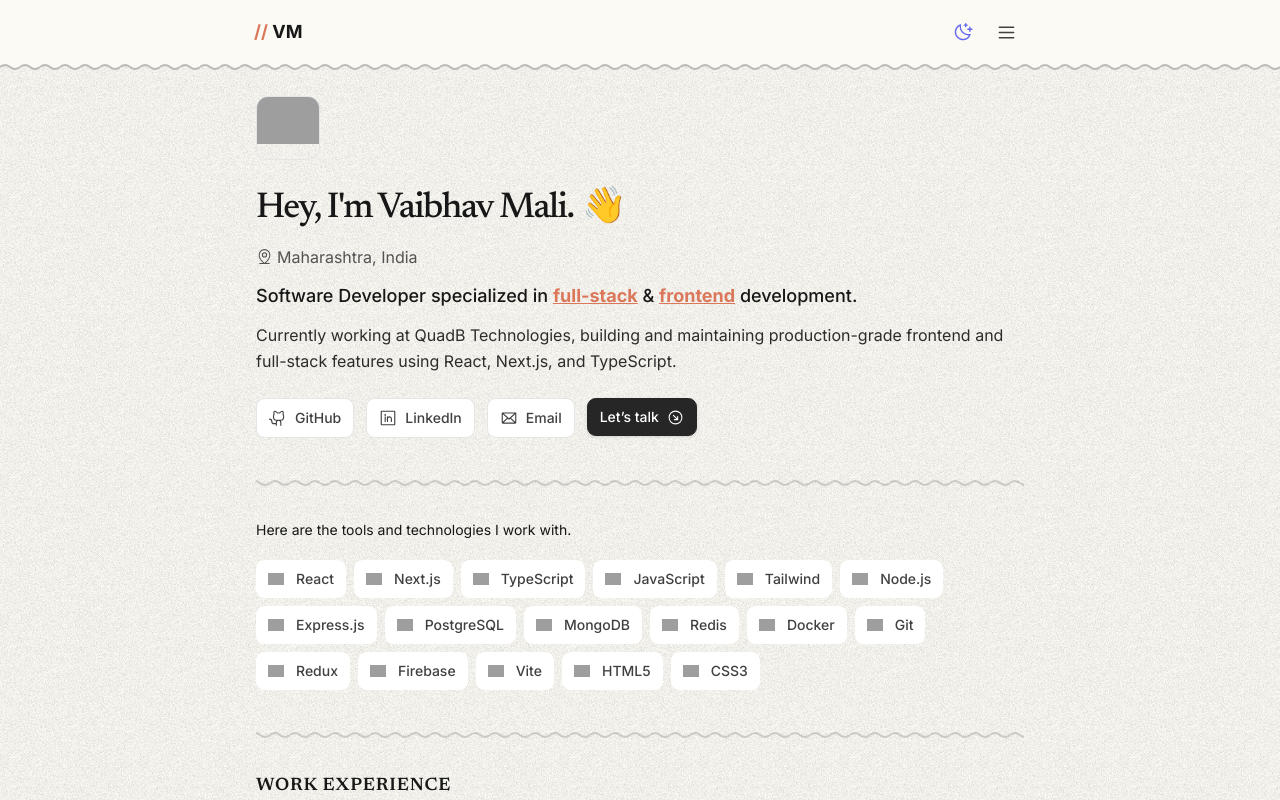
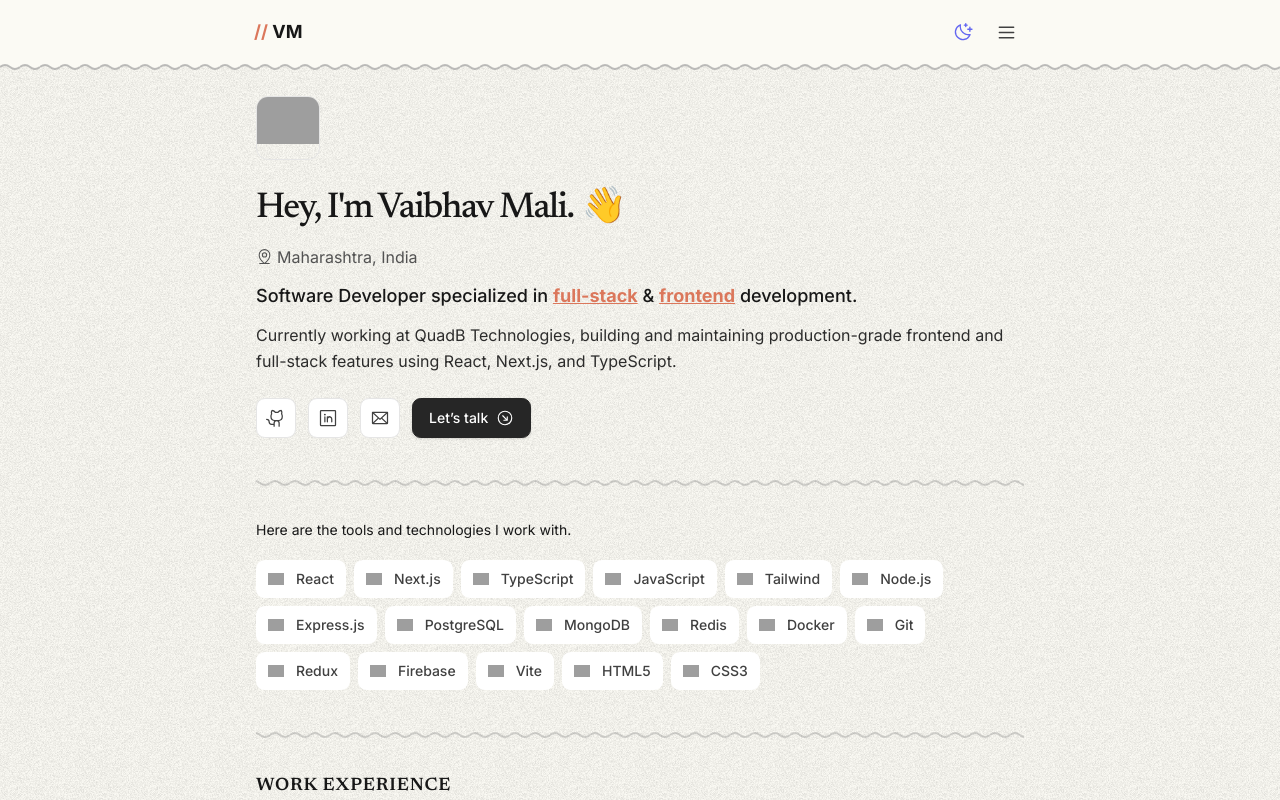
Before and after one commit to vaibhavmali-git/portfolio, a Next.js app: page / in a window 1280 px wide. Shown: the top 800 px of the page. Built offline with nearby package versions, Linux system fonts and the light colour scheme; grey boxes are pictures that could not be loaded.

Commit message:
style: fix hero button alignment and ensure square social icons

```diff
--- a/components/Contacts.tsx
+++ b/components/Contacts.tsx
@@ -32,7 +32,7 @@ export function Contacts() {
                   {link.icon}
                 </span>
               )}
-              <span className="font-medium">{link.name}</span>
+              <span className="font-medium text-xs sm:text-sm">{link.name}</span>
             </a>
           ))}
       </div>
--- a/components/Hero.tsx
+++ b/components/Hero.tsx
@@ -50,7 +50,6 @@ export function Hero() {
       <div className="space-y-4">
         <h1 className="text-3xl sm:text-4xl md:text-4xl font-medium text-neutral-900 dark:text-neutral-100 font-serif tracking-[-1.5px]">
           Hey, I'm <span className="font-serif">{personalInfo.name}.</span>
-
           <span className="inline-block ml-2 animate-wave cursor-default origin-[70%_70%]">👋</span>
         </h1>
 
@@ -64,36 +63,34 @@ export function Hero() {
             {renderTagline(personalInfo.tagline)}
           </p>
 
-          <p className=" text-sm sm:text-base leading-relaxed opacity-90 text-neutral-900 dark:text-neutral-300">
+          <p className="text-sm sm:text-base leading-relaxed opacity-90 text-neutral-900 dark:text-neutral-300">
             {personalInfo.description}
           </p>
         </div>
 
-        <div className="flex flex-wrap gap-3 pt-2">
+        <div className="flex flex-wrap gap-2 sm:gap-3 pt-2">
           {heroSocials.map((link) => (
             <a
               key={link.name}
               href={link.url}
               target="_blank"
               rel="noopener noreferrer"
-              className="flex items-center justify-center gap-2 px-2.5 py-1.5 sm:px-3 sm:py-2 h-8.5 sm:h-10 bg-white dark:bg-neutral-800 border border-neutral-200 dark:border-neutral-700 rounded-[0.55rem] text-sm text-neutral-700 dark:text-neutral-300 dark:hover:border-neutral-600 hover:shadow-sm dark:hover:shadow-neutral-900/50 transition-all"
+              className="flex items-center justify-center w-8.5 h-8.5 sm:w-10 sm:h-10 bg-white dark:bg-neutral-800 border border-neutral-200 dark:border-neutral-700 rounded-[0.55rem] text-neutral-700 dark:text-neutral-300 dark:hover:border-neutral-600 hover:shadow-sm dark:hover:shadow-neutral-900/50 transition-all shrink-0"
+              aria-label={link.name}
             >
-              {typeof link.icon === "string" ? (
-                <span className="text-base">{link.icon}</span>
-              ) : (
-                link.icon
-              )}
-              <span className="hidden sm:flex font-medium">{link.name}</span>
+              <span className="shrink-0 scale-90 sm:scale-100">
+                {link.icon}
+              </span>
             </a>
           ))}
 
           <a
             href="#contact"
             onClick={handleScroll}
-            className="flex items-center justify-center gap-2 px-3 h-9.5 rounded-[0.55rem] bg-[#262626] dark:bg-[#fafafa] border border-[#262626] dark:border-[#fafafa]  text-sm text-white dark:text-neutral-900 hover:opacity-90 transition-all shadow-sm cursor-pointer"
+            className="flex items-center justify-center gap-2 px-3 sm:px-4 h-8.5 sm:h-10 rounded-[0.55rem] bg-[#262626] dark:bg-[#fafafa] border border-[#262626] dark:border-[#fafafa] text-white dark:text-neutral-900 hover:opacity-90 transition-all shadow-sm cursor-pointer shrink-0"
           >
-            <span className="font-medium">Let’s talk</span>
-            <ArrowCircleDownRight size={17} weight="regular" />
+            <span className="font-medium text-xs sm:text-sm">Let’s talk</span>
+            <ArrowCircleDownRight size={18} weight="regular" />
           </a>
         </div>
       </div>
--- a/components/ui/TypeBadge.tsx
+++ b/components/ui/TypeBadge.tsx
@@ -16,7 +16,7 @@ export function TypeBadge({ type }: TypeBadgeProps) {
 
   return (
     <span
-      className={`inline-flex items-center px-3 py-1 text-xs font-medium rounded-[0.4rem] border mt-1 ${styles[type]}`}
+      className={`inline-flex items-center px-3 py-1 text-[10px] sm:text-[11px] font-medium rounded-[0.5rem] border mt-1 ${styles[type]}`}
     >
       {type}
     </span>
--- a/data/socialLinks.tsx
+++ b/data/socialLinks.tsx
@@ -12,31 +12,31 @@ export const socialLinks: SocialLink[] = [
   {
     name: "GitHub",
     url: "https://github.com/vaibhavmali-git",
-    icon: <GithubLogo size={18} weight="regular" />,
+    icon: <GithubLogo size={20} weight="regular" />,
   },
   {
     name: "LinkedIn",
     url: "https://www.linkedin.com/in/vaibhavmali-li/",
-    icon: <LinkedinLogo size={18} weight="regular" />,
+    icon: <LinkedinLogo size={20} weight="regular" />,
   },
   {
     name: "Email",
     url: "mailto:vaibhavmali.dev@gmail.com",
-    icon: <Envelope size={18} weight="regular" />,
+    icon: <Envelope size={20} weight="regular" />,
   },
   {
     name: "Instagram",
     url: "https://www.instagram.com/vaibhavmali.ig/",
-    icon: <InstagramLogo size={18} weight="regular" />,
+    icon: <InstagramLogo size={20} weight="regular" />,
   },
   {
     name: "X/Twitter",
     url: "https://twitter.com/vaibhavmali_01",
-    icon: <XLogo size={18} weight="regular" />,
+    icon: <XLogo size={20} weight="regular" />,
   },
   {
     name: "WhatsApp",
     url: "https://wa.me/917618795110",
-    icon: <WhatsappLogo size={18} weight="regular" />,
+    icon: <WhatsappLogo size={20} weight="regular" />,
   },
 ];
```
